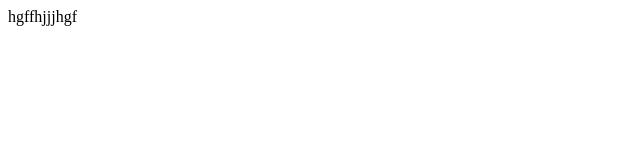
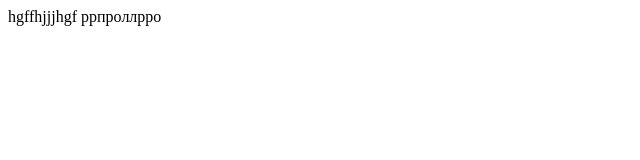
Before and after one commit to Mariia848912/home-work, a plain HTML site: page index.html in a window 1280 px wide. Shown: the whole page, without its empty margins (0-640 px from the left). Drawn offline with Linux system fonts and the light colour scheme.

```diff
--- a/CSS/styles.css
+++ b/CSS/styles.css
@@ -1,3 +1,3 @@
 body{
-
+    рпрп
 }
--- a/index.html
+++ b/index.html
@@ -5,7 +5,9 @@
     <meta http-equiv="X-UA-Compatible" content="IE=edge">
     <meta name="viewport" content="width=device-width, initial-scale=1.0">
     <title>Document</title>
-</head><body>
+</head>
+<body>
     hgffhjjjhgf
+    ррпроллрро
 </body>
 </html>
```
